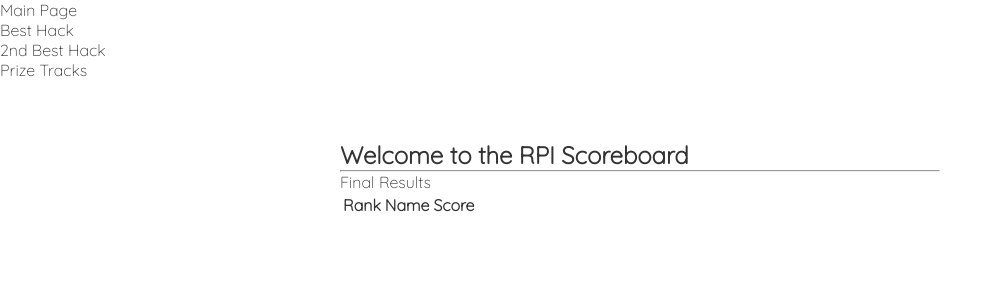
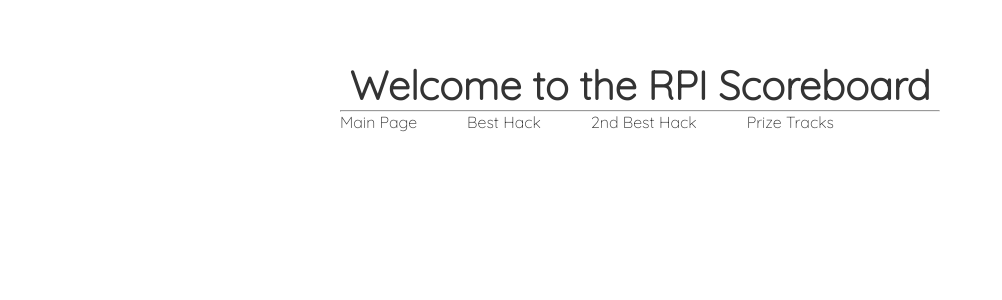
Before and after one commit to code4ry/hackrpi-scoreboard, a React (Create React App) app: page / in a window 1280 px wide. Shown: the top 300 px of the page, without its empty margins (0-1002 px from the left). Built offline with nearby package versions, Linux system fonts and the light colour scheme.

Commit message:
Tabs Spaced

```diff
--- a/src/App.css
+++ b/src/App.css
@@ -13,6 +13,11 @@
   max-width: 600px;
   margin: 0 auto;
   border-bottom: 1px solid #f4e9e9;
+}
+
+.tabSpacing{
+  display:flex;
+ flex-direction:row;
 }
 
 navbar h1 {
@@ -83,6 +88,14 @@ navbar h1 {
   display: block;
 }
 
+.active-tabs {
+  padding-right: 50px;
+}
+
+.tabs {
+  padding-right: 50px;
+}
+
 .App {
   text-align: center;
 }
@@ -105,8 +118,13 @@ navbar h1 {
   flex-direction: column;
   align-items: center;
   justify-content: center;
-  font-size: calc(10px + 2vmin);
+  font-size: calc(px + 2vmin);
   color: white;
+}
+
+.changingFont{
+  font-size: 40px;
+  text-align:center;
 }
 
 .App-link {
--- a/src/App.js
+++ b/src/App.js
@@ -20,35 +20,124 @@ function App() {
   return (
     <div className="container">
       <div className = "bloc-tabs">
-        <div
-        className={toggleState === 1 ? "tabs active-tabs" : "tabs"}
-        onClick={() => toggleTab(1)}>Main Page</div>
-        <div
-        className={toggleState === 2 ? "tabs active-tabs" : "tabs"}
-        onClick={() => toggleTab(2)}>Best Hack</div>
-        <div
-        className={toggleState === 3 ? "tabs active-tabs" : "tabs"}
-        onClick={() => toggleTab(3)}>2nd Best Hack</div>
-        <div
-        className={toggleState === 4 ? "tabs active-tabs" : "tabs"}
-        onClick={() => toggleTab(4)}>Prize Tracks</div>
-      </div>
 
       <div className="content-tabs">
 
         <div className={toggleState === 1 ? "content active-content" : "content"}>
-          <h2>Welcome to the RPI Scoreboard</h2>
+          <h2 class="changingFont">Welcome to the RPI Scoreboard</h2>
           <hr/>
-          <p>Final Results</p>
-          <table>
-            <tr>
-              <th>Rank </th>
-              <th>Name </th>
-              <th>Score </th>
-            </tr>
-          </table>
+          <div className="tabSpacing">
+            <div
+              className={toggleState === 1 ? "tabs active-tabs" : "tabs"}
+              onClick={() => toggleTab(1)}>Main Page
+            </div>
+
+            <div
+              className={toggleState === 2 ? "tabs active-tabs" : "tabs"}
+              onClick={() => toggleTab(2)}>Best Hack
+            </div>
+
+            <div
+              className={toggleState === 3 ? "tabs active-tabs" : "tabs"}
+              onClick={() => toggleTab(3)}>2nd Best Hack
+            </div>
+
+            <div
+              className={toggleState === 4 ? "tabs active-tabs" : "tabs"}
+              onClick={() => toggleTab(4)}>Prize Tracks
+            </div>
+      </div>
+          </div>
+
 
         </div>
+
+        <div className={toggleState === 2 ? "content active-content" : "content"}>
+          <h2 class="changingFont">Best Hack</h2>
+          <hr/>
+          <div className="tabSpacing">
+            <div
+              className={toggleState === 1 ? "tabs active-tabs" : "tabs"}
+              onClick={() => toggleTab(1)}>Main Page
+            </div>
+
+            <div
+              className={toggleState === 2 ? "tabs active-tabs" : "tabs"}
+              onClick={() => toggleTab(2)}>Best Hack
+            </div>
+
+            <div
+              className={toggleState === 3 ? "tabs active-tabs" : "tabs"}
+              onClick={() => toggleTab(3)}>2nd Best Hack
+            </div>
+
+            <div
+              className={toggleState === 4 ? "tabs active-tabs" : "tabs"}
+              onClick={() => toggleTab(4)}>Prize Tracks
+            </div>
+          </div>
+
+
+
+        </div>
+      </div>
+
+      <div className={toggleState === 3 ? "content active-content" : "content"}>
+          <h2 class="changingFont">Second Best Hack</h2>
+          <hr/>
+          <div className="tabSpacing">
+            <div
+              className={toggleState === 1 ? "tabs active-tabs" : "tabs"}
+              onClick={() => toggleTab(1)}>Main Page
+            </div>
+
+            <div
+              className={toggleState === 2 ? "tabs active-tabs" : "tabs"}
+              onClick={() => toggleTab(2)}>Best Hack
+            </div>
+
+            <div
+              className={toggleState === 3 ? "tabs active-tabs" : "tabs"}
+              onClick={() => toggleTab(3)}>2nd Best Hack
+            </div>
+
+            <div
+              className={toggleState === 4 ? "tabs active-tabs" : "tabs"}
+              onClick={() => toggleTab(4)}>Prize Tracks
+            </div>
+          </div>
+
+
+
+        </div>
+
+      <div className={toggleState === 4 ? "content active-content" : "content"}>
+        <h2 class="changingFont">Prize Tracks</h2>
+        <hr/>
+        <div className="tabSpacing">
+          <div
+            className={toggleState === 1 ? "tabs active-tabs" : "tabs"}
+            onClick={() => toggleTab(1)}>Main Page
+          </div>
+
+          <div
+            className={toggleState === 2 ? "tabs active-tabs" : "tabs"}
+            onClick={() => toggleTab(2)}>Best Hack
+          </div>
+
+          <div
+            className={toggleState === 3 ? "tabs active-tabs" : "tabs"}
+            onClick={() => toggleTab(3)}>2nd Best Hack
+          </div>
+
+          <div
+            className={toggleState === 4 ? "tabs active-tabs" : "tabs"}
+            onClick={() => toggleTab(4)}>Prize Tracks
+          </div>
+        </div>
+
+
+
       </div>
 
 
```
